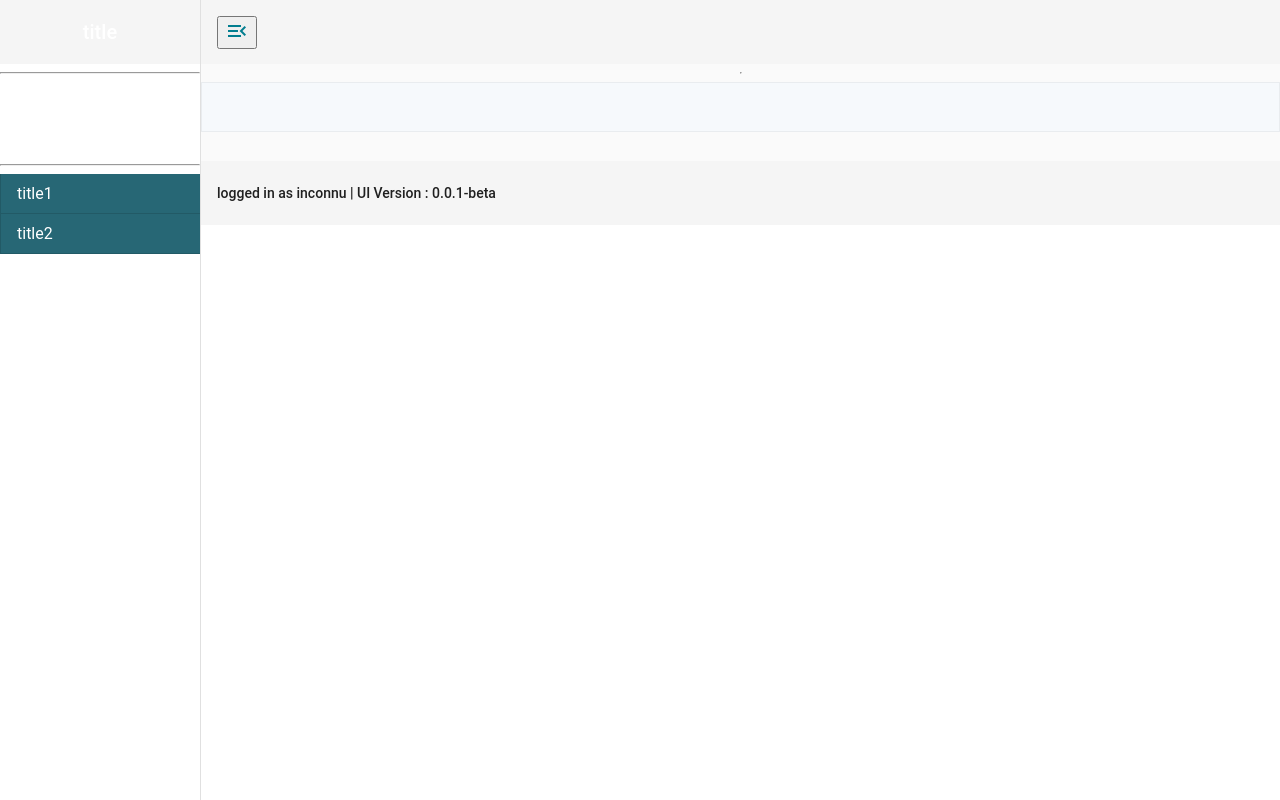
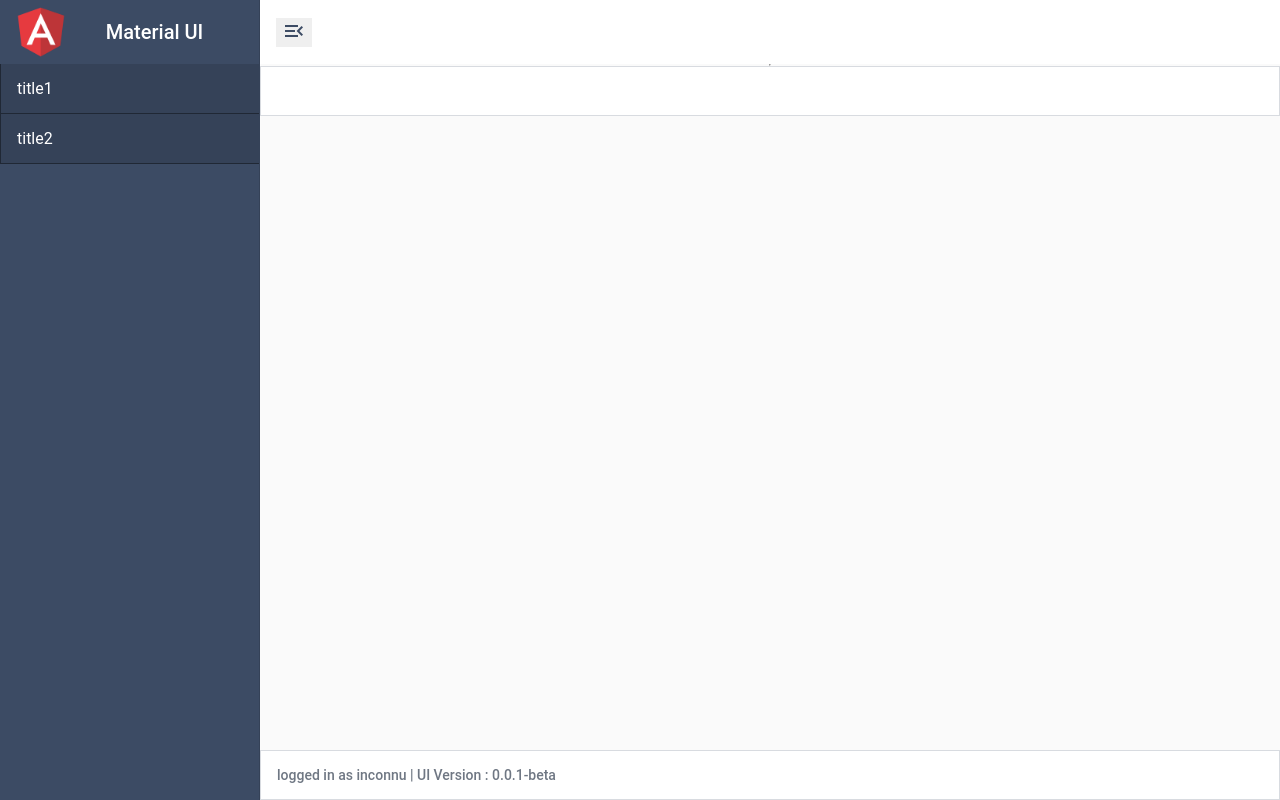
Before and after one commit to AdelSkiDzNew/best-free-angular-material-template-admin, an Angular app in the folder angular-material-template-admin/: page / in a window 1280 px wide. Built offline with nearby package versions, Linux system fonts and the light colour scheme.

Commit message:
feat: settings theme scss

```diff
--- a/angular-material-template-admin/src/app/@pages/layout/content-top/content-top.component.scss
+++ b/angular-material-template-admin/src/app/@pages/layout/content-top/content-top.component.scss
@@ -1,7 +1,8 @@
 .height-50 {
   height: 50px;
-  color: rgb(69,69,69);
-  background: #f5f5f5;
+  border: 1px solid #d8dbe0;
+  background: #fff;
+  color: rgba(44, 56, 74, 0.681);
 }
 
 .font-size-16 {
@@ -9,9 +10,9 @@
 }
 
 .mat-toolbar-ip {
-  border: 1px solid #e9ecef;
-  background: #f6f9fc;
-  color: #8898aa;
+  border: 1px solid #d8dbe0;
+  background: #fff;
+  color: rgba(44, 56, 74, 0.681);
 }
 
 .color-link {
--- a/angular-material-template-admin/src/app/@pages/layout/footer/footer.component.scss
+++ b/angular-material-template-admin/src/app/@pages/layout/footer/footer.component.scss
@@ -1,3 +1,7 @@
 .mat-toolbar {
   font-size: 14px;
+  height: 50px;
+  border: 1px solid #d8dbe0;
+  background: #fff;
+  color: rgba(44, 56, 74, 0.681);
 }
--- a/angular-material-template-admin/src/app/@pages/layout/footer/footer.component.ts
+++ b/angular-material-template-admin/src/app/@pages/layout/footer/footer.component.ts
@@ -10,7 +10,7 @@ import {environment} from '../../../../environments/environment';
 export class FooterComponent implements OnInit {
 
   username: string = "inconnu"
-  uiVersion: string = environment.uiVersion;
+  uiVersion: string = environment.version;
 
   constructor(private _loggerService: LoggerService) {
     this._loggerService.debug(FooterComponent.name, 'le composant a bien été chargé');
--- a/angular-material-template-admin/src/app/@pages/layout/nav/nav.component.scss
+++ b/angular-material-template-admin/src/app/@pages/layout/nav/nav.component.scss
@@ -3,8 +3,8 @@
 .fp-list-group-item {
   position: relative;
   display: block;
-  background-color: $primary;
-  border: 1px solid rgba(0, 0, 0, 0.125);
+  background-color: rgba(0, 0, 0, 0.125);
+  border: 1px solid rgba(0, 0, 0, 0.4);
   border-right: none;
   border-top: none;
 }
@@ -14,6 +14,6 @@
 }
 
 .menu-link {
-  padding: 10px 0 !important;
+  padding: 15px 0 !important;
   height: auto !important;
 }
--- a/angular-material-template-admin/src/app/@pages/page.component.html
+++ b/angular-material-template-admin/src/app/@pages/page.component.html
@@ -5,13 +5,11 @@
                [mode]="(isHandset$ | async) ? 'over' : 'side'"
                [opened]="(isHandset$ | async) === false">
     <mat-toolbar>
-      <h1 class="color-white ma-auto">{{title}}</h1>
+      <img [src]="logo" width="50" height="50">
+      <h1 class="color-white ma-auto">
+        {{title}}
+      </h1>
     </mat-toolbar>
-    <hr>
-    <div class="text-center">
-      <img [src]="logoPathCAPS" width="200" height="70" alt="logo_CA-PS"/>
-    </div>
-    <hr>
     <app-nav [navbars]="navbars"></app-nav>
   </mat-sidenav>
   <mat-sidenav-content  fxLayout="column">
--- a/angular-material-template-admin/src/app/@pages/page.component.scss
+++ b/angular-material-template-admin/src/app/@pages/page.component.scss
@@ -0,0 +1,31 @@
+@import "~src/assets/styles/custom-theme";
+
+.sidenav-container {
+  height: 100%;
+}
+
+.sidenav {
+  width: 260px;
+  background-color: $primary;
+}
+.sidenav .mat-toolbar {
+  background: inherit;
+}
+
+.mat-toolbar.mat-primary {
+  position: sticky;
+  top: 0;
+  z-index: 1;
+}
+
+hr {
+  margin-bottom: 0px;
+  margin-top: 0px;
+}
+
+.border-none {
+  border: none;
+}
+.header-bg {
+  background: #fff;
+}
--- a/angular-material-template-admin/src/app/@pages/page.component.ts
+++ b/angular-material-template-admin/src/app/@pages/page.component.ts
@@ -21,7 +21,7 @@ export class PageComponent implements OnInit, OnDestroy {
   public loading: boolean  = false ;
   public navbars: Array<NavBar> = [];
   public title: string | undefined;
-  public logoPathCAPS: string;
+  public logo: string;
 
   constructor(private _loggerService: LoggerService,
               private breakpointObserver: BreakpointObserver,
@@ -32,7 +32,7 @@ export class PageComponent implements OnInit, OnDestroy {
     this._loadingPage();
     this._getUrlCurrentPage();
     this._setNavBars();
-    this.logoPathCAPS = _locationStrategy.getBaseHref() + 'assets/images/logo_caps_blanc.png';
+    this.logo = _locationStrategy.getBaseHref() + 'assets/images/logo_ui_material.png';
   }
 
   ngOnInit(): void {}
--- a/angular-material-template-admin/src/assets/json/app.json
+++ b/angular-material-template-admin/src/assets/json/app.json
@@ -1,6 +1,6 @@
 {
   "navbar" : {
-    "title" : "title",
+    "title" : "Material UI",
     "menu" :[
       {
         "path": "title1",
--- a/angular-material-template-admin/src/assets/styles/custom-theme.scss
+++ b/angular-material-template-admin/src/assets/styles/custom-theme.scss
@@ -4,8 +4,8 @@
 
 
 :root {
-  --primary:#276775; // #009787;
-  --accent: #017d8f;
+  --primary:#3c4b64; // #009787;
+  --accent: #3c4b64;//#017d8f;
 }
 $primary : var(--primary);
 $accent : var(--accent);
--- a/angular-material-template-admin/src/environments/environment.prod.ts
+++ b/angular-material-template-admin/src/environments/environment.prod.ts
@@ -1,5 +1,7 @@
+import packageJson from "../../package.json";
+
 export const environment = {
-  uiVersion: '',
+  version: packageJson.version,
   production: false,
   baseUrl : '/api'
 };
--- a/angular-material-template-admin/src/environments/environment.ts
+++ b/angular-material-template-admin/src/environments/environment.ts
@@ -4,7 +4,7 @@
 import packageJson from '../../package.json';
 
 export const environment = {
-  uiVersion: packageJson.version,
+  version: packageJson.version,
   production: false,
   baseUrl : '/api'
 };
--- a/angular-material-template-admin/src/styles.scss
+++ b/angular-material-template-admin/src/styles.scss
@@ -1,6 +1,6 @@
 /* You can add global styles to this file, and also import other style files */
 @import "src/assets/styles/custom-theme.scss";
-$base-color-iP: #ffffff!important;
+$base-color-app: #ffffff!important;
 
 html, body {
   height: 100%;
@@ -10,7 +10,7 @@ html, body {
 
 body { margin: 0; font-family: Roboto, "Helvetica Neue", sans-serif; }
 .color-white {
-  color: $base-color-iP;
+  color: $base-color-app;
 }
 ul li {
   list-style-type: none;
@@ -166,23 +166,6 @@ mat-grid-tile span {
   vertical-align: inherit;
 }
 
-.statut-valid {
-  background: greenyellow;
-  padding:7px;
-  font-weight: bold;
-}
-.statut-invalid {
-  background: red;
-  padding:7px;
-  font-weight: bold;
-  color: white;
-}
-.statut-autre {
-  background: gold;
-  padding:7px;
-  font-weight: bold;
-}
-
 .border-radius-none {
   border-radius: 0 !important;
 }
```
Also changed, not shown: angular-material-template-admin/src/assets/images/logo_caps_blanc.png (deleted), angular-material-template-admin/src/assets/images/logo_ui_material.png (added).
